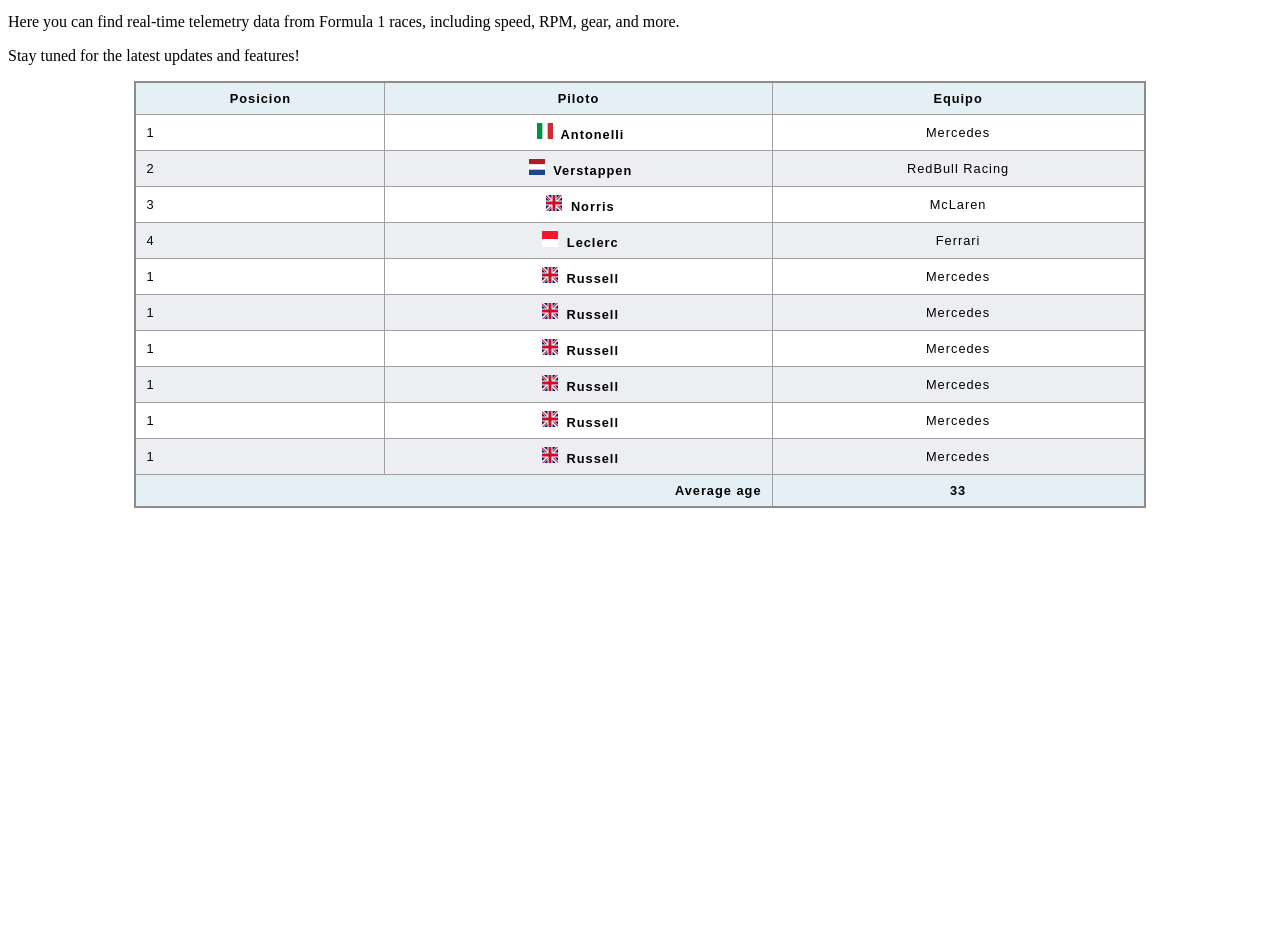
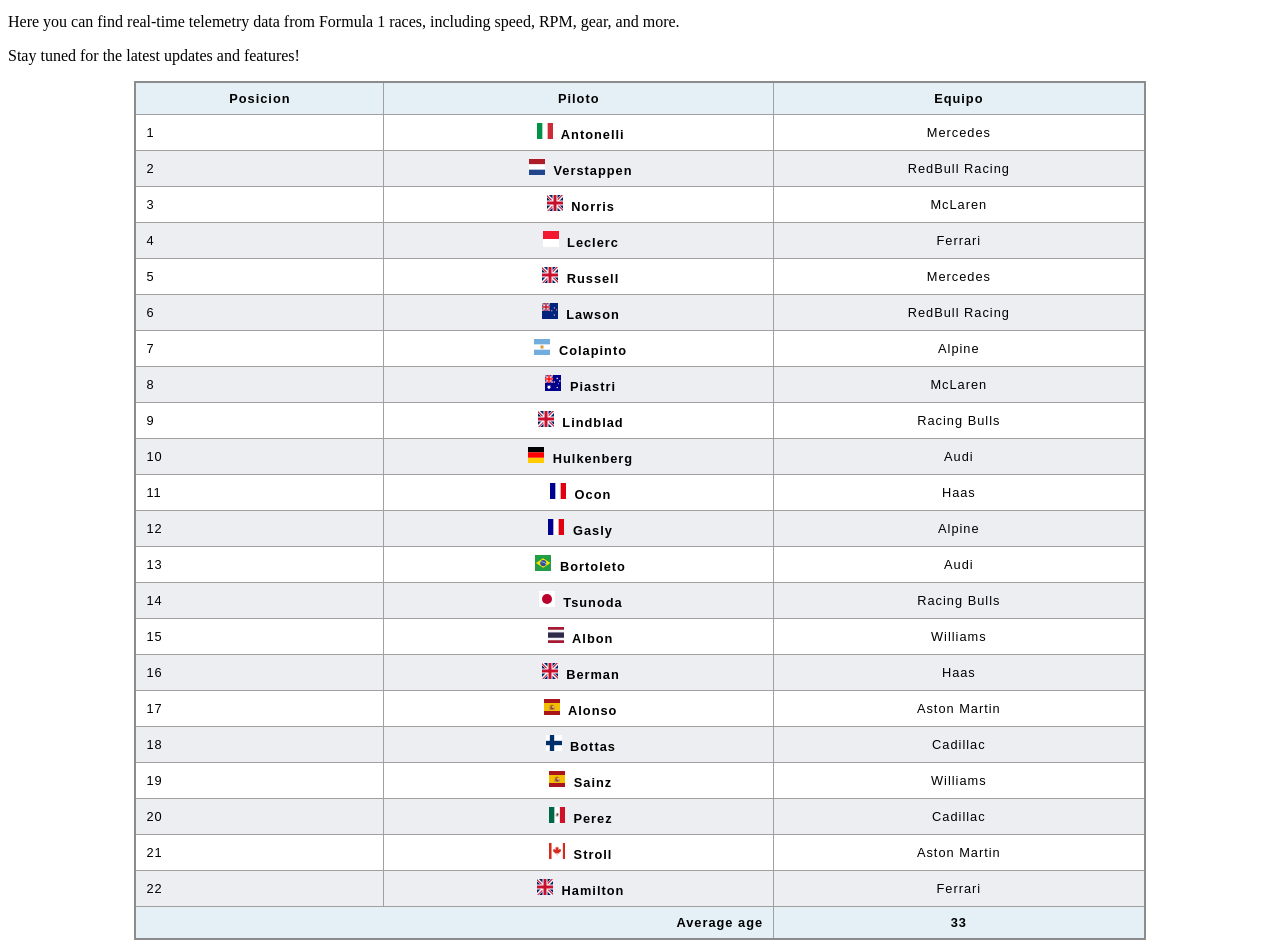
Before and after one commit to Jesutol/f1-tpo, a plain HTML site: page index.html in a window 1280 px wide. Shown: the part 101-1049 px from the top of the page. Before the commit the page ends 800 px from the top, so only its background shows below. Drawn offline with Linux system fonts and the light colour scheme.

Commit message:
Grilla de pilotos completa

```diff
--- a/index.html
+++ b/index.html
@@ -66,7 +66,7 @@
           <td>Ferrari</td>
         </tr>
         <tr>
-          <td>1</td>
+          <td>5</td>
           <th scope="row">
             <div class="Piloto">
               <img src="img/uk.svg" alt="Reino Unido" class="bandera" />
@@ -76,54 +76,174 @@
           <td>Mercedes</td>
         </tr>
         <tr>
-          <td>1</td>
+          <td>6</td>
+          <th scope="row">
+            <div class="Piloto">
+              <img src="img/nz.svg" alt="Nueva Zelanda" class="bandera" />
+              <span class="nombre">Lawson</span>
+            </div>
+          </th>
+          <td>RedBull Racing</td>
+        </tr>
+        <tr>
+          <td>7</td>
+          <th scope="row">
+            <div class="Piloto">
+              <img src="img/ar.svg" alt="Argentina" class="bandera" />
+              <span class="nombre">Colapinto</span>
+            </div>
+          </th>
+          <td>Alpine</td>
+        </tr>
+        <tr>
+          <td>8</td>
+          <th scope="row">
+            <div class="Piloto">
+              <img src="img/au.svg" alt="Australia" class="bandera" />
+              <span class="nombre">Piastri</span>
+            </div>
+          </th>
+          <td>McLaren</td>
+        </tr>
+        <tr>
+          <td>9</td>
           <th scope="row">
             <div class="Piloto">
               <img src="img/uk.svg" alt="Reino Unido" class="bandera" />
-              <span class="nombre">Russell</span>
+              <span class="nombre">Lindblad</span>
             </div>
           </th>
-          <td>Mercedes</td>
+          <td>Racing Bulls</td>
         </tr>
         <tr>
-          <td>1</td>
+          <td>10</td>
+          <th scope="row">
+            <div class="Piloto">
+              <img src="img/de.svg" alt="Alemania" class="bandera" />
+              <span class="nombre">Hulkenberg</span>
+            </div>
+          </th>
+          <td>Audi</td>
+        </tr>
+        <tr>
+          <td>11</td>
+          <th scope="row">
+            <div class="Piloto">
+              <img src="img/fr.svg" alt="Francia" class="bandera" />
+              <span class="nombre">Ocon</span>
+            </div>
+          </th>
+          <td>Haas</td>
+        </tr>
+        <tr>
+          <td>12</td>
+          <th scope="row">
+            <div class="Piloto">
+              <img src="img/fr.svg" alt="Francia" class="bandera" />
+              <span class="nombre">Gasly</span>
+            </div>
+          </th>
+          <td>Alpine</td>
+        </tr>
+        <tr>
+          <td>13</td>
+          <th scope="row">
+            <div class="Piloto">
+              <img src="img/br.svg" alt="Brasil" class="bandera" />
+              <span class="nombre">Bortoleto</span>
+            </div>
+          </th>
+          <td>Audi</td>
+        </tr>
+        <tr>
+          <td>14</td>
+          <th scope="row">
+            <div class="Piloto">
+              <img src="img/jp.svg" alt="Japón" class="bandera" />
+              <span class="nombre">Tsunoda</span>
+            </div>
+          </th>
+          <td>Racing Bulls</td>
+        </tr>
+        <tr>
+          <td>15</td>
+          <th scope="row">
+            <div class="Piloto">
+              <img src="img/th.svg" alt="Tailandia" class="bandera" />
+              <span class="nombre">Albon</span>
+            </div>
+          </th>
+          <td>Williams</td>
+        </tr>
+        <tr>
+          <td>16</td>
           <th scope="row">
             <div class="Piloto">
               <img src="img/uk.svg" alt="Reino Unido" class="bandera" />
-              <span class="nombre">Russell</span>
+              <span class="nombre">Berman</span>
             </div>
           </th>
-          <td>Mercedes</td>
+          <td>Haas</td>
         </tr>
         <tr>
-          <td>1</td>
+          <td>17</td>
+          <th scope="row">
+            <div class="Piloto">
+              <img src="img/es.svg" alt="España" class="bandera" />
+              <span class="nombre">Alonso</span>
+            </div>
+          </th>
+          <td>Aston Martin</td>
+        </tr>
+        <tr>
+          <td>18</td>
+          <th scope="row">
+            <div class="Piloto">
+              <img src="img/fi.svg" alt="Finlandia" class="bandera" />
+              <span class="nombre">Bottas</span>
+            </div>
+          </th>
+          <td>Cadillac</td>
+        </tr>
+        <tr>
+          <td>19</td>
+          <th scope="row">
+            <div class="Piloto">
+              <img src="img/es.svg" alt="España" class="bandera" />
+              <span class="nombre">Sainz</span>
+            </div>
+          </th>
+          <td>Williams</td>
+        </tr>
+        <tr>
+          <td>20</td>
+          <th scope="row">
+            <div class="Piloto">
+              <img src="img/mx.svg" alt="México" class="bandera" />
+              <span class="nombre">Perez</span>
+            </div>
+          </th>
+          <td>Cadillac</td>
+        </tr>
+        <tr>
+          <td>21</td>
+          <th scope="row">
+            <div class="Piloto">
+              <img src="img/ca.svg" alt="Canada" class="bandera" />
+              <span class="nombre">Stroll</span>
+            </div>
+          </th>
+          <td>Aston Martin</td>
+        </tr>
+        <tr>
+          <td>22</td>
           <th scope="row">
             <div class="Piloto">
               <img src="img/uk.svg" alt="Reino Unido" class="bandera" />
-              <span class="nombre">Russell</span>
+              <span class="nombre">Hamilton</span>
             </div>
           </th>
-          <td>Mercedes</td>
-        </tr>
-        <tr>
-          <td>1</td>
-          <th scope="row">
-            <div class="Piloto">
-              <img src="img/uk.svg" alt="Reino Unido" class="bandera" />
-              <span class="nombre">Russell</span>
-            </div>
-          </th>
-          <td>Mercedes</td>
-        </tr>
-        <tr>
-          <td>1</td>
-          <th scope="row">
-            <div class="Piloto">
-              <img src="img/uk.svg" alt="Reino Unido" class="bandera" />
-              <span class="nombre">Russell</span>
-            </div>
-          </th>
-          <td>Mercedes</td>
+          <td>Ferrari</td>
         </tr>
       </tbody>
       <tfoot>
```
